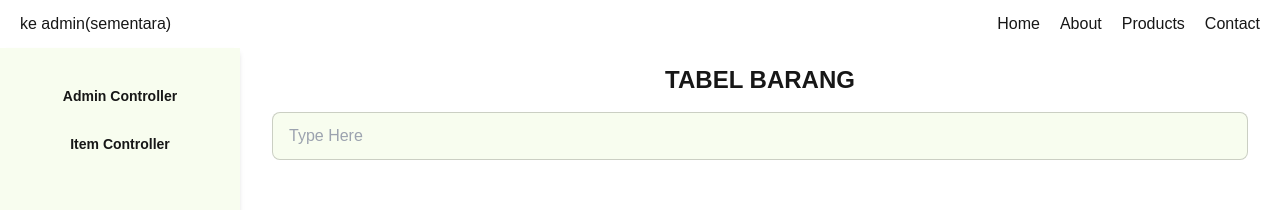
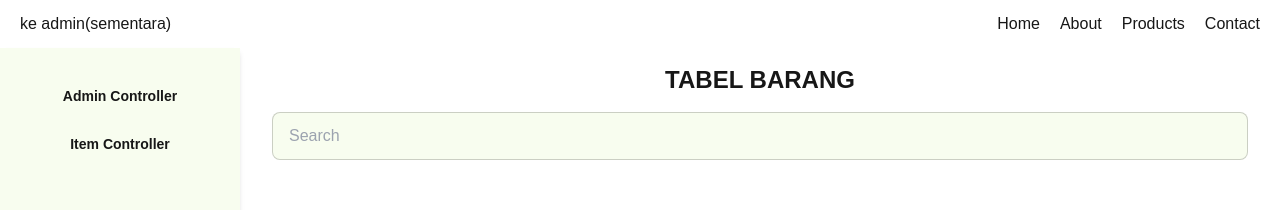
Before and after one commit to Deoca27/manusia-biasa, a Next.js app: page /admin/item_controller in a window 1280 px wide. Shown: the top 210 px of the page. Built offline with nearby package versions, Linux system fonts and the light colour scheme.

Commit message:
jhoshe: mengganti teks pada teks input menjadi search

```diff
--- a/app/admin/item_controller/page.tsx
+++ b/app/admin/item_controller/page.tsx
@@ -4,7 +4,7 @@ export default function BarangPage() {
   return (
     <>
     <div className="text-center pb-4 font-extrabold text-2xl">TABEL BARANG</div>
-    <div className=""><input type="text" placeholder="Type Here" className="input input-bordered w-full "
+    <div className=""><input type="text" placeholder="Search" className="input input-bordered w-full "
           onChange={(e) => {
           }} /></div>
     </>
```
